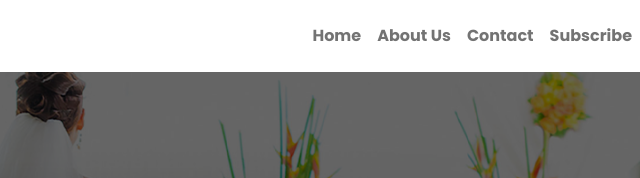
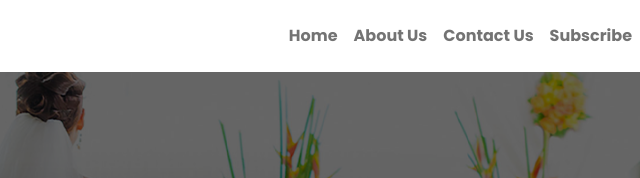
Before and after one commit to Dip022/Convention-Center, a plain HTML site: page index.html in a window 1280 px wide. Shown: the top 178 px of the page, 558-1198 px from the left. Drawn offline with nearby package versions, Linux system fonts and the light colour scheme.

Commit message:
contact us updated

```diff
--- a/index.html
+++ b/index.html
@@ -41,7 +41,7 @@
                     <a class="nav-link" href="#">About Us</a>
                   </li>
                   <li class="nav-item">
-                    <a class="nav-link" href="#">Contact</a>
+                    <a class="nav-link" href="#">Contact Us</a>
                   </li>
                   <li class="nav-item">
                     <a class="nav-link" href="#">Subscribe</a>
```
